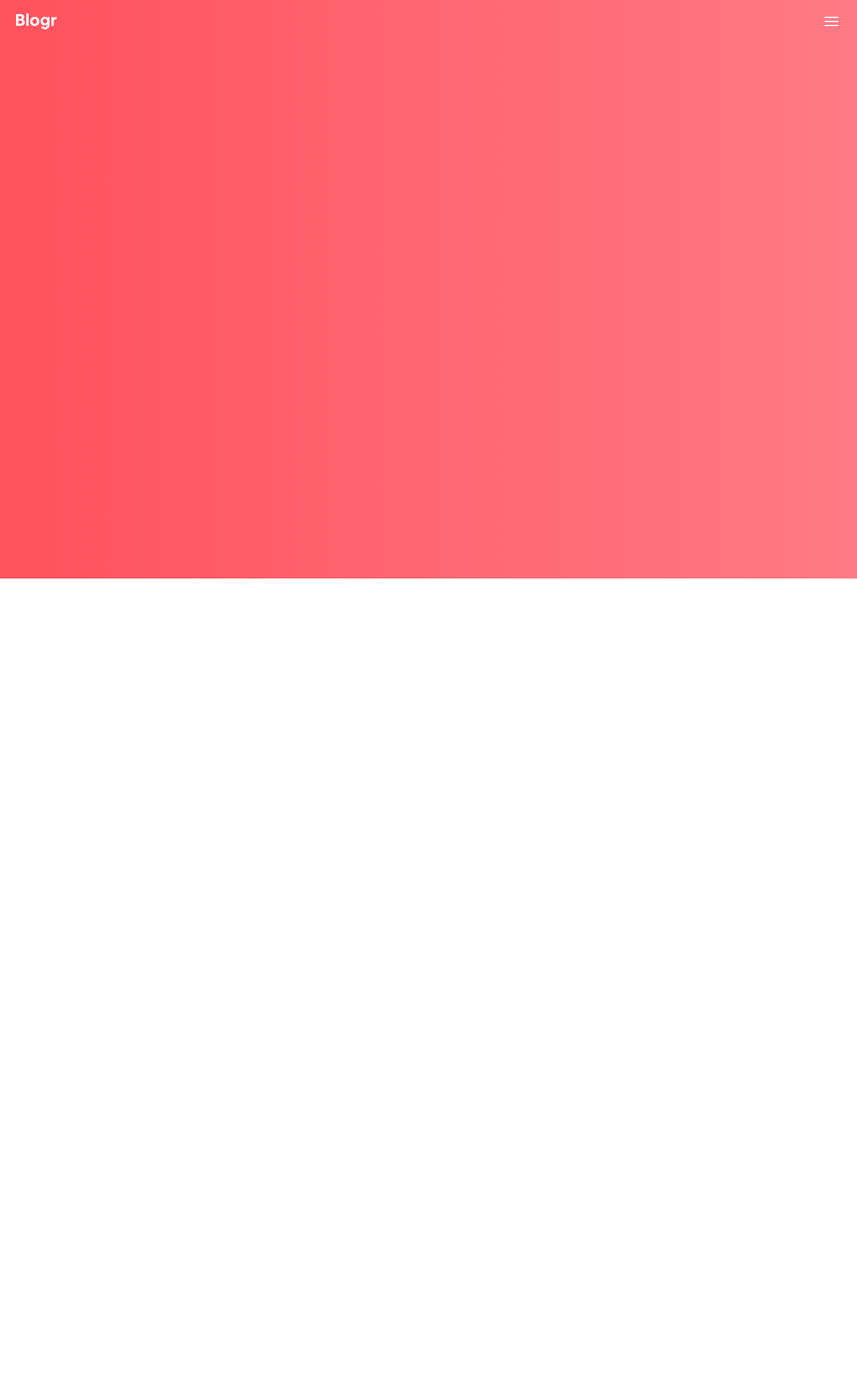
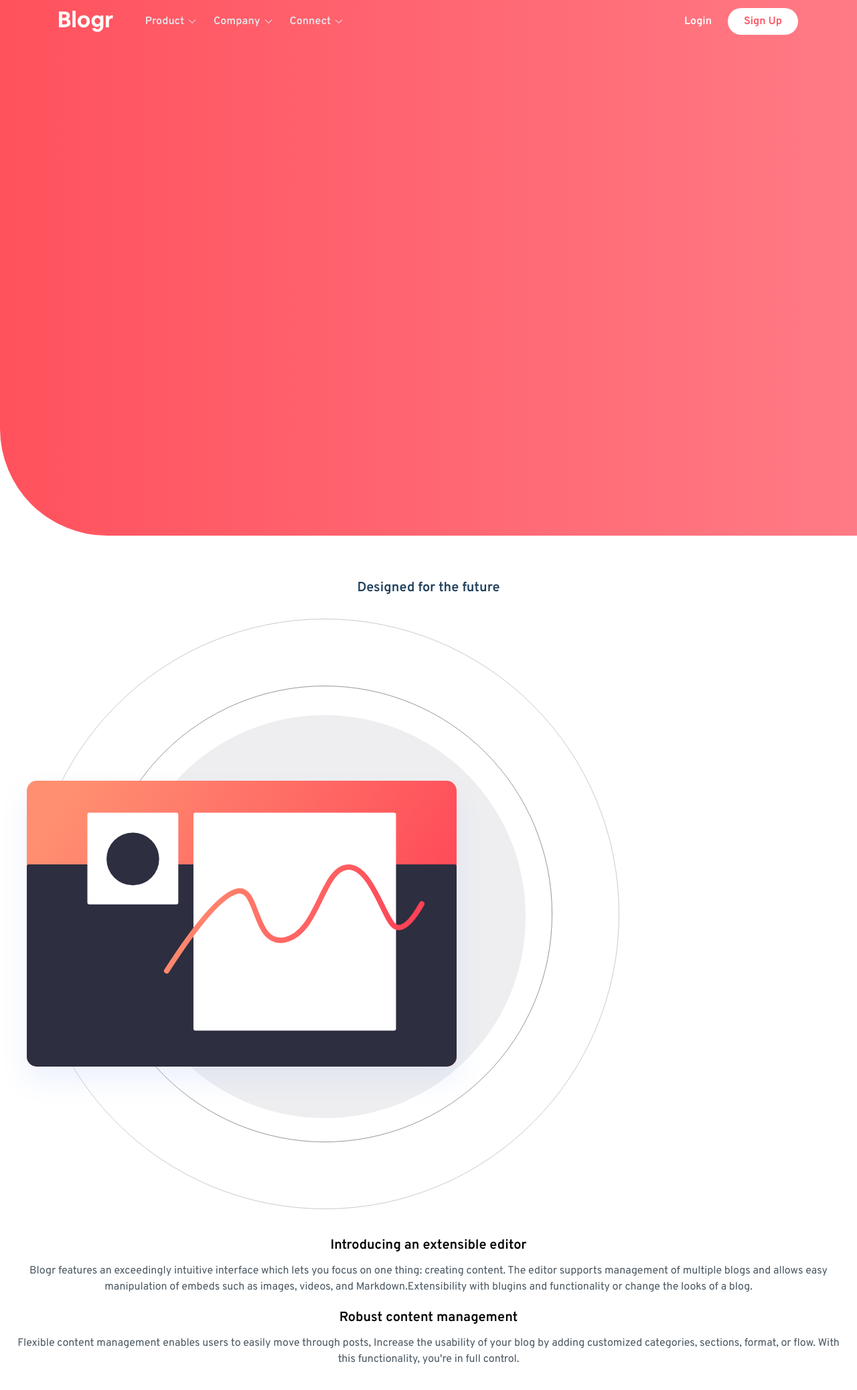
Before and after one commit to AmineElkhalidy/blogr, a React (Vite) app: page / in a window 1280 px wide. Shown: the top 2076 px of the page at 67% size. Before the commit the page ends 864 px from the top, so only its background shows below. Built offline with nearby package versions, Linux system fonts and the light colour scheme.

Commit message:
Design section added

```diff
--- a/src/components/Header/Header.tsx
+++ b/src/components/Header/Header.tsx
@@ -19,20 +19,20 @@ const Header: React.FC = () => {
 
   return (
     <header className="relative w-full h-full bg-gradient-to-r from-lightRed to-lighterRed">
-      <nav className="h-16 flex justify-between items-center px-6">
+      <nav className="h-16 max-w-6xl mx-auto flex justify-between items-center px-6">
         <img
-          className="h-6"
+          className="h-6 md:h-8"
           src={Logo}
           alt="Blogr navbar logo"
           loading="lazy"
         />
         {/* Mobile menu */}
         {active && (
-          <div className="absolute top-20 left-0 w-full">
+          <div className="absolute top-20 left-0 w-full md:hidden">
             <div className="px-6">
               <div className="bg-white rounded-md p-8">
                 {/* Navigation Links */}
-                <ul className="flex flex-col items-center justify-center gap-6 border-b-2 py-4">
+                <ul className="flex flex-col items-center justify-center gap-6 border-b-2 border-gray-200 py-4">
                   <li>
                     <a
                       className="inline-flex items-center gap-1 text-darkBlue font-semibold"
@@ -109,22 +109,23 @@ const Header: React.FC = () => {
         {active ? (
           <span
             onClick={() => setActive(false)}
-            className="inline-flex items-center justify-center"
+            className="md:hidden inline-flex items-center justify-center"
           >
             <XMarkIcon className="h-7 w-7 cursor-pointer text-white" />
           </span>
         ) : (
           <span
             onClick={() => setActive(true)}
-            className="inline-flex items-center justify-center"
+            className="md:hidden inline-flex items-center justify-center"
           >
             <Bars3Icon className="h-7 w-7 cursor-pointer text-white" />
           </span>
         )}
+
         {/* Desktop menu */}
-        <div className="hidden">
+        <div className="hidden md:flex justify-between ite w-full">
           {/* Navigation Links */}
-          <ul>
+          <ul className="flex ml-12 gap-6 text-gray-200 font-semibold pt-2">
             <li>
               <a className="inline-flex items-center gap-1" href="#product">
                 Product{" "}
@@ -154,11 +155,14 @@ const Header: React.FC = () => {
           </ul>
 
           {/* Login & Sign Up buttons container */}
-          <div>
-            <a className="" href="#login">
+          <div className="flex justify-center items-center gap-6">
+            <a className="text-white font-semibold" href="#login">
               Login
             </a>
-            <a className="" href="#sign-up">
+            <a
+              className="text-lightRed font-semibold py-2 px-6 rounded-full bg-white"
+              href="#sign-up"
+            >
               Sign Up
             </a>
           </div>
--- a/src/index.css
+++ b/src/index.css
@@ -5,6 +5,20 @@ body {
   @apply font-sans;
 }
 
+.hero-mobile {
+  background-image: url("./assets/images/bg-pattern-intro-mobile.svg");
+  background-repeat: no-repeat;
+  background-size: contain;
+  background-position: center;
+}
+
+.hero-desktop {
+  background-image: url("./assets/images/bg-pattern-intro-desktop.svg");
+  background-repeat: no-repeat;
+  background-size: contain;
+  background-position: center;
+}
+
 @tailwind base;
 @tailwind components;
 @tailwind utilities;
--- a/src/pages/index.tsx
+++ b/src/pages/index.tsx
@@ -1,9 +1,83 @@
 import React from "react";
+
+// Images
+import Circle from "../assets/images/bg-pattern-circles.svg";
+import DesignDesktop from "../assets/images/illustration-editor-desktop.svg";
+import DesignMobile from "../assets/images/illustration-editor-mobile.svg";
+import LaptopMobile from "../assets/images/illustration-laptop-mobile.svg";
+import LaptopDesktop from "../assets/images/illustration-laptop-desktop.svg";
+import Phones from "../assets/images/illustration-phones.svg";
 
 const Home: React.FC = () => {
   return (
     <React.Fragment>
-      <section className="min-h-screen bg-gradient-to-r from-lightRed to-lighterRed"></section>
+      <section className="min-h-[calc(100vh-4rem)] h-full bg-gradient-to-r from-lightRed to-lighterRed bg-opacity-20 rounded-bl-[6rem] sm:rounded-bl-[10rem] ">
+        {/* Container */}
+        <div className="flex justify-center ite">
+          <div className="flex flex-col justify-center items-center">
+            {/* <h1>A modern publishing platform</h1>
+            <p>Grow your audience and build your online brand</p> */}
+
+            {/* Buttons container */}
+            {/* <div className="flex gap-6">
+              <button>Start for Free</button>
+
+              <button>Learn More</button>
+            </div> */}
+          </div>
+        </div>
+      </section>
+
+      {/* Designed for the future section */}
+      <section className="py-16">
+        <h2 className="text-darkBlue font-semibold text-xl text-center mb-8">
+          Designed for the future
+        </h2>
+
+        {/* Container */}
+        <div className="grid space-y-10">
+          {/* Image container */}
+          <div>
+            <div className="grid">
+              <img
+                className=""
+                src={DesignDesktop}
+                alt="Circle with a window"
+              />
+            </div>
+          </div>
+
+          {/* Paragraphs container */}
+          <div className="space-y-5">
+            {/* Paragraph 1 */}
+            <div className="space-y-3">
+              <h3 className="px-10 text-xl text-center font-semibold">
+                Introducing an extensible editor
+              </h3>
+              <p className="text-center text-darkGrayishBue px-4">
+                Blogr features an exceedingly intuitive interface which lets you
+                focus on one thing: creating content. The editor supports
+                management of multiple blogs and allows easy manipulation of
+                embeds such as images, videos, and Markdown.Extensibility with
+                blugins and functionality or change the looks of a blog.
+              </p>
+            </div>
+
+            {/* Paragraph 2 */}
+            <div className="space-y-3">
+              <h3 className="px-8 text-xl text-center font-semibold">
+                Robust content management
+              </h3>
+              <p className="text-center text-darkGrayishBue px-4">
+                Flexible content management enables users to easily move through
+                posts, Increase the usability of your blog by adding customized
+                categories, sections, format, or flow. With this functionality,
+                you're in full control.
+              </p>
+            </div>
+          </div>
+        </div>
+      </section>
     </React.Fragment>
   );
 };
```
